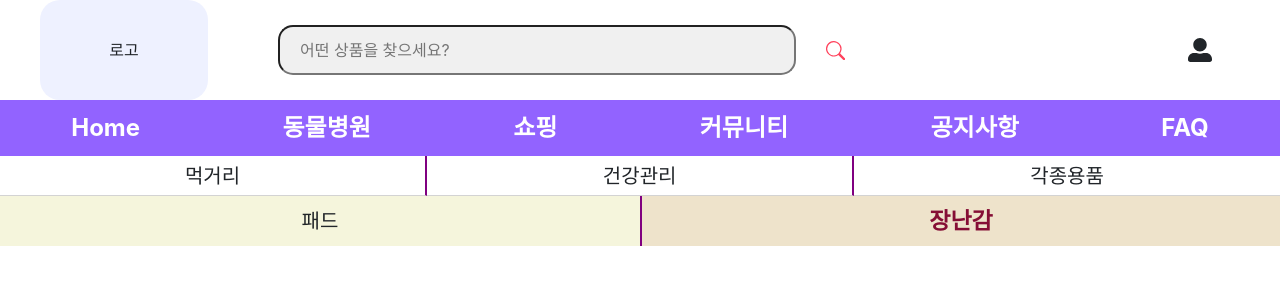
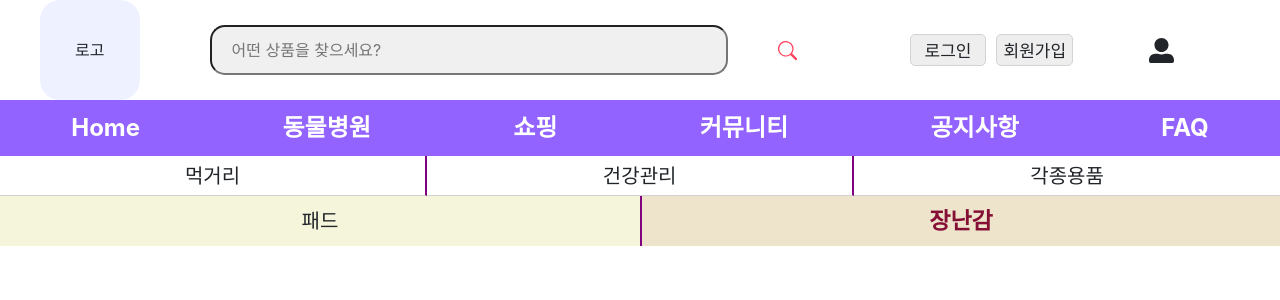
Before and after one commit to codestates-seb/-seb39_main_003-, a React (Create React App) app in the folder client/: page /shopping/toy in a window 1280 px wide. Shown: the top 300 px of the page. Built offline with nearby package versions, Linux system fonts and the light colour scheme; the HTML template or start-up script is replaced by a standard one.

Commit message:
Nav바 수정

```diff
--- a/client/src/App.js
+++ b/client/src/App.js
@@ -21,6 +21,7 @@ import Posting from "./pages/Community/detail/Posting";
 import Post from "./pages/Community/detail/Post";
 import Mypage from "./pages/MyPage/Mypage";
 import SignUp from "./pages/MyPage/Category/SignUp";
+import SignIn from "./pages/MyPage/Category/SignIn";
 
 function App() {
   return (
@@ -36,7 +37,8 @@ function App() {
                 <Route path="/FAQ" element={<FAQ />} />
 
                 <Route path="/mypage" element={<Mypage />} />
-                <Route path="/mypage/signup" element={<SignUp/>} />
+                <Route path="/login" element={<SignIn />} />
+                <Route path="/signup" element={<SignUp/>} />
 
                 <Route path="/community/walk" element={<Community />} />
                 <Route path="/community/info" element={<Info />} />
--- a/client/src/components/Nav.js
+++ b/client/src/components/Nav.js
@@ -4,7 +4,8 @@ import { FaUserAlt } from "react-icons/fa";
 import { BsSearch } from "react-icons/bs";
 import { Link } from "react-router-dom";
 import React, { useState } from 'react';
-// import UserInfo from './UserInfo';
+import { useNavigate } from 'react-router-dom';
+
 
 const Wrapper = styled.div `
   /* position: fixed;
@@ -15,9 +16,37 @@ const Wrapper = styled.div `
     height: 100px;
     display: flex;
     flex-direction: row;
+    justify-content: center;
     align-items: center;
     line-height: 100px;
     /* border: 3px solid green; */
+  }
+
+  .memberBox {
+    width: 61%;
+    /* border: 1px solid red; */
+    display: flex;
+    justify-content: right;
+    padding-right: 50px;
+  }
+
+  .member {
+    width: 6vw;
+    height: 4vh;
+    line-height: 4vh;
+    border: 1px solid lightgray;
+    background-color: #EEEEEE;
+    border-radius: 5px;
+    display: flex;
+    justify-content: center;
+    margin-right: 10px;
+    font-size: 17px;
+    cursor: pointer;
+
+    &:hover {
+      font-weight: bold;
+      background-color: #CFD2CF;
+    }
   }
 
   .navbar {
@@ -69,15 +98,15 @@ const Wrapper = styled.div `
   }
 
   .profile {
-    font-size: 3vmin;
+    width: 6vw;
+    height: 4vh;
+    line-height: 4vh;
+    border-radius: 5px;
     display: flex;
     justify-content: center;
     align-items: center;
-    width: 100px;
-    height: 100px;
-    /* border: 1px solid blue; */
-    position: absolute;
-    right: 0%;
+    margin-right: 10px;
+    font-size: 25px;
     cursor: pointer;
   }
 
@@ -92,6 +121,7 @@ const Wrapper = styled.div `
     cursor: pointer;
     transition: .3s;
     line-height: 100%;
+    padding-left: 20px;
 
     &:hover {
       font-size: 3vmin;
@@ -172,20 +202,34 @@ const MyPage = styled(Link)`
 
 const Nav = () => {
 
+  const navigate = useNavigate();
+
   const [open, setOpen] = useState(false);
 
   return (
     <Wrapper>
-      <div className="header">
           <div className="headerBox">
               <span className="logo headerList">로고</span>
               <div className="search_bar">
                   <input type="text" placeholder="어떤 상품을 찾으세요?" className="search headerList"></input>
                   <span className="searchIcon"><BsSearch /></span>
               </div>
-              <span className="profile headerList" onClick={() => {
-                setOpen(!open)
-              }}><FaUserAlt /></span>
+
+              <div className='memberBox'>
+
+                <span className="member" onClick={() => {
+                  navigate(`/login`)
+                }}>로그인</span>
+
+                <span className="member" onClick={() => {
+                  navigate(`/signup`)
+                }}>회원가입</span>
+
+                <span className="profile headerList" onClick={() => {
+                  setOpen(!open)
+                }}><FaUserAlt /></span>
+
+              </div>
 
               <span className={open ? "show-menu" : "hide-menu"}>
                 <span className='info'><MyPage to="/mypage">마이페이지</MyPage></span>
@@ -194,7 +238,6 @@ const Nav = () => {
                 <span className='info'>로그인</span>
               </span>
           </div>
-      </div>
 
       <div className="navbar">
         <span className="navlist" onClick={() => {
```
